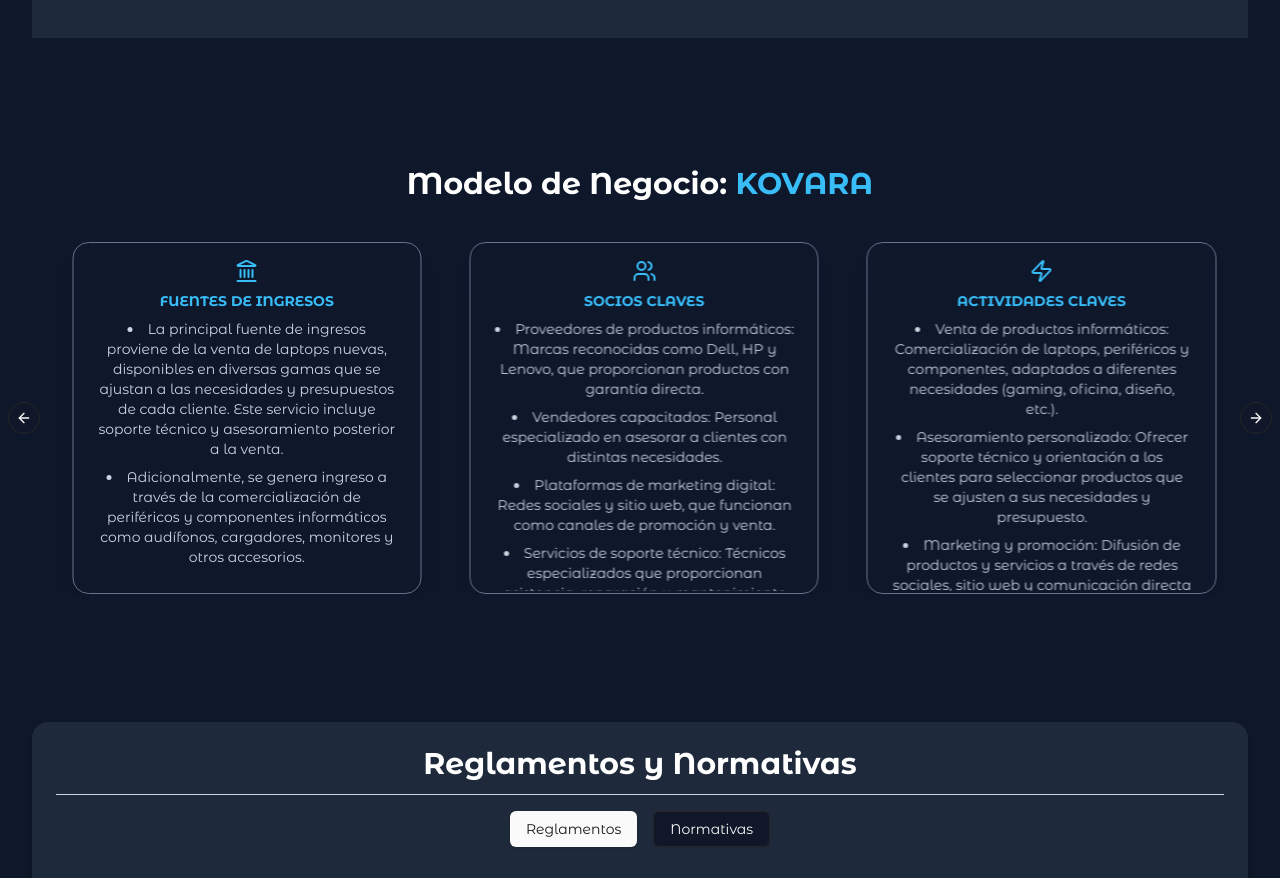
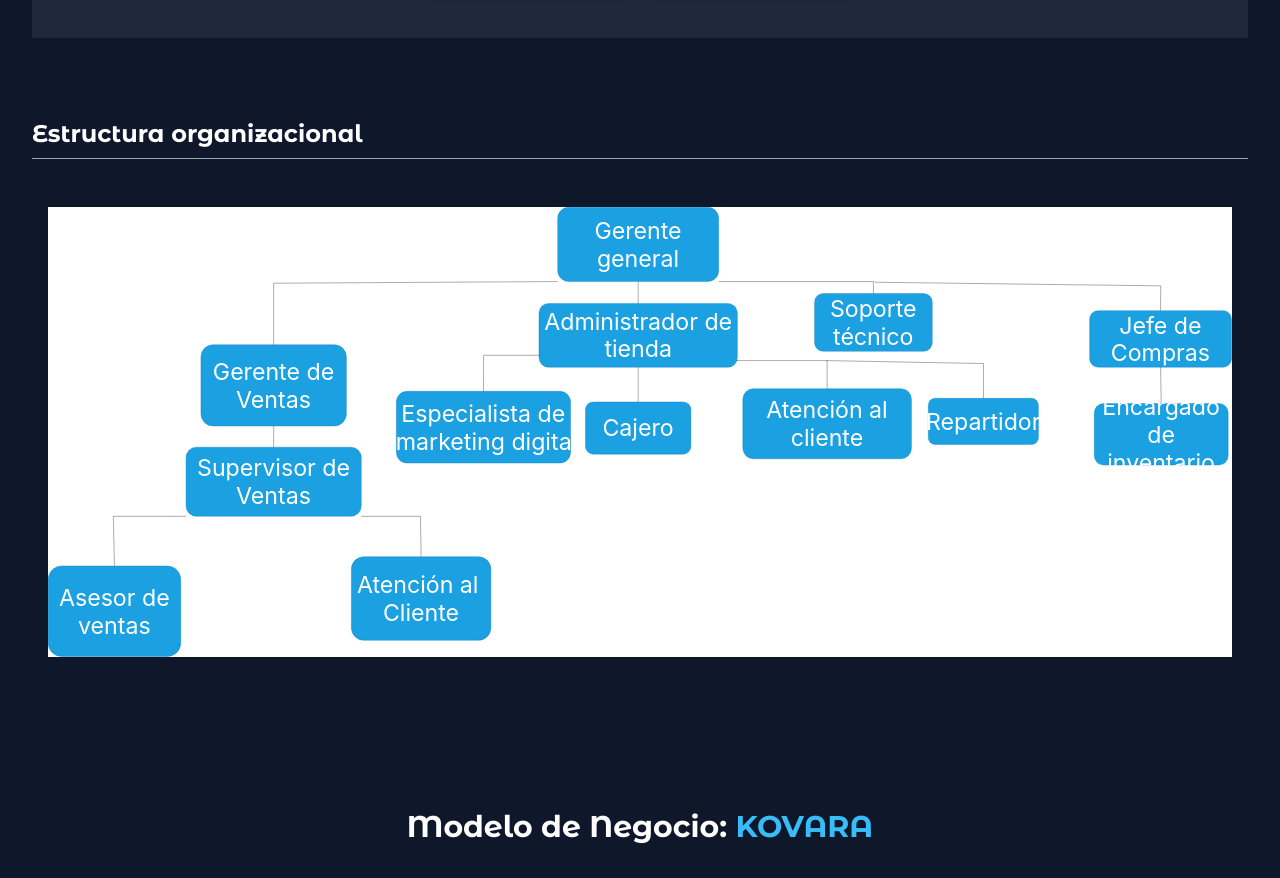
Before and after one commit to aaronportobanco/kovara-website, a Next.js app: page /about-us in a window 1280 px wide. Shown: the part 1853-2731 px from the top of the page. Built offline with nearby package versions, Linux system fonts and the light colour scheme.

Commit message:
Add SectionOrganigrama component to display organizational chart

```diff
--- a/src/app/about-us/components/CanvaSection.jsx
+++ b/src/app/about-us/components/CanvaSection.jsx
@@ -3,14 +3,25 @@
 import * as React from "react";
 import Autoplay from "embla-carousel-autoplay";
 import {
-  Carousel, CarouselContent, CarouselItem, CarouselNext, CarouselPrevious,
+  Carousel,
+  CarouselContent,
+  CarouselItem,
+  CarouselNext,
+  CarouselPrevious,
 } from "@/components/ui/carousel";
 
 import { Card, CardContent } from "@/components/ui/card";
 
-import { motion } from "framer-motion";
-
-import { Zap, Users, Gauge, BrainCog, HandHeart, Truck, PiggyBank, Landmark } from "lucide-react";
+import {
+  Zap,
+  Users,
+  Gauge,
+  BrainCog,
+  HandHeart,
+  Truck,
+  PiggyBank,
+  Landmark,
+} from "lucide-react";
 
 const canvasData = [
   {
@@ -101,11 +112,15 @@ const canvasData = [
       "Adicionalmente, se genera ingreso a través de la comercialización de periféricos y componentes informáticos como audífonos, cargadores, monitores y otros accesorios.",
     ],
   },
-]
+];
 
 export default function Canva() {
   const plugin = React.useRef(
-    Autoplay({ delay: 10000, stopOnInteraction: false, stopOnMouseEnter: false })
+    Autoplay({
+      delay: 10000,
+      stopOnInteraction: false,
+      stopOnMouseEnter: false,
+    })
   );
 
   return (
@@ -128,15 +143,10 @@ export default function Canva() {
               key={index}
               className="md:basis-1/1 lg:basis-1/3 flex-shrink-0 pl-10"
             >
-            <motion.div
-              initial={{ opacity: 0, y: 30, filter: "blur(8px)" }}
-              whileInView={{ opacity: 1, y: 0, filter: "blur(0px)" }}
-              transition={{ duration: 0.3, ease: "easeOut", delay: index * 0.1 }}
-              viewport={{ once: true }}
+              <Card
+                className="min-h-[22rem] bg-slate-900 text-white shadow-xl rounded-2xl border-slate-500
+                flex flex-col items-center justify-start mr-2"
               >
-              <Card className="min-h-[22rem] bg-slate-900 text-white shadow-xl rounded-2xl border-slate-500
-                flex flex-col items-center justify-start mr-2">
-
                 <item.icon className="w-6 h-6 text-sky-400 mb-2 mt-4" />
 
                 <h3 className="text-sm font-semibold text-sky-400 uppercase mb-2 text-center">
@@ -151,7 +161,6 @@ export default function Canva() {
                   </ul>
                 </CardContent>
               </Card>
-            </motion.div>
             </CarouselItem>
           ))}
         </CarouselContent>
--- a/src/app/about-us/components/MisionVisionSection.jsx
+++ b/src/app/about-us/components/MisionVisionSection.jsx
@@ -1,51 +1,31 @@
 "use client";
 import React from "react";
 
-import {
-  Eye, Zap
-} from "lucide-react";
+import { Eye, Zap } from "lucide-react";
 
-import {
-  Card, CardContent
-} from "@/components/ui/card";
-
-import { motion } from "framer-motion"
+import { Card, CardContent } from "@/components/ui/card";
 
 const MisionVision = () => {
   return (
     <Section title="Nuestra Misión y Visión">
       <div className="grid grid-cols-1 md:grid-cols-2 gap-6">
+        <CardItem icon={<Zap />} title="Misión">
+          Somos una tienda que brinda a nuestros clientes productos informáticos
+          de última generación, garantizando asesoramiento personalizado,
+          precios accesibles y un servicio confiable, con el compromiso de
+          mejorar la experiencia tecnológica de cada usuario.
+        </CardItem>
 
-          <motion.div
-            initial={{ opacity: 0, y: 20 }}
-            whileInView={{ opacity: 1, y: 0 }}
-            viewport={{ once: true }}
-            transition={{ duration: 0.5, ease: "easeOut" }}
-          >
-            <CardItem icon={<Zap />} title="Misión">
-              Somos una tienda que brinda a nuestros clientes productos informáticos de última generación,
-              garantizando asesoramiento personalizado, precios accesibles y un servicio confiable,
-              con el compromiso de mejorar la experiencia tecnológica de cada usuario.
+        <CardItem icon={<Eye />} title="Visión">
+          Ser la tienda líder en soluciones tecnológicas, ofreciendo equipos de
+          cómputo y accesorios de alta calidad, con un servicio al cliente
+          excepcional y precios competitivos, impulsando la innovación y
+          accesibilidad tecnológica en nuestra comunidad.
         </CardItem>
-          </motion.div>
-
-          <motion.div
-            initial={{ opacity: 0, y: 20 }}
-            whileInView={{ opacity: 1, y: 0 }}
-            viewport={{ once: true }}
-            transition={{ duration: 0.5, ease: "easeOut", delay: 0.1 }}
-          >
-            <CardItem icon={<Eye />} title="Visión">
-              Ser la tienda líder en soluciones tecnológicas, ofreciendo equipos de cómputo y
-              accesorios de alta calidad, con un servicio al cliente excepcional y precios competitivos,
-              impulsando la innovación y accesibilidad tecnológica en nuestra comunidad.
-            </CardItem>
-          </motion.div>
-
       </div>
     </Section>
-    )
-}
+  );
+};
 
 const Section = ({ title, children }) => (
   <section className="flex flex-col gap-6 w-full">
@@ -57,8 +37,10 @@ const Section = ({ title, children }) => (
 );
 
 const CardItem = ({ icon, title, children }) => (
-    <Card className="hover:shadow-[5px_5px_0_rgba(103,128,159,1)] transition-shadow duration-150 ease-linear cursor-pointer
-    bg-slate-800 text-white border border-slate-600">
+  <Card
+    className="hover:shadow-[5px_5px_0_rgba(103,128,159,1)] transition-shadow duration-150 ease-linear cursor-pointer
+    bg-slate-800 text-white border border-slate-600"
+  >
     <CardContent className="p-5 space-y-4">
       <div className="flex items-center gap-3">
         <div className="bg-slate-600 p-2 rounded-full">{icon}</div>
--- a/src/app/about-us/components/PoliticasSection.jsx
+++ b/src/app/about-us/components/PoliticasSection.jsx
@@ -7,8 +7,6 @@ import {
 import {
   HandCoins, ShieldCheck, EarthLock
 } from "lucide-react";
-
-// Comentario agregado para forzar commit XD
 
 const Politica = () => {
     return (
--- /dev/null
+++ b/src/app/about-us/components/SectionOrganigrama.jsx
@@ -0,0 +1,24 @@
+import Image from "next/image";
+
+const Organigrama = () => {
+  return (
+    <div className="w-full px-4 py-6">
+      {/* En moviles: scroll horizontal. En pantallas medianas en adelante: sin scroll */}
+
+      <div className="overflow-x-auto md:overflow-visible">
+        <div className="w-[1000px] sm:w-[1200px] md:w-full max-w-[1600px] mx-auto">
+          <Image
+            src="/images/Organigrama/Kovara_Organigrama.svg"
+            alt="Organigrama"
+            width={1600}
+            height={1200}
+            className="w-full h-auto object-contain"
+            priority
+          />
+        </div>
+      </div>
+    </div>
+  );
+};
+
+export default Organigrama;
--- a/src/app/about-us/components/ViewPDF.jsx
+++ b/src/app/about-us/components/ViewPDF.jsx
@@ -1,8 +1,6 @@
 "use client";
 
 import React from 'react';
-
-import { motion } from "framer-motion"
 
 const ManualMarca = () => {
   const pdfUrl = '/docs/ManualMarca.pdf';
@@ -10,38 +8,21 @@ const ManualMarca = () => {
 
   return (
     <div className="bg-slate-800 px-4 py-10 w-full flex flex-col items-center">
-        {/* Título */}
-        <motion.h2
-          initial={{ opacity: 0, filter: "blur(8px)" }}
-          animate={{ opacity: 1, filter: "blur(0px)" }}
-          transition={{ duration: 0.6, ease: "easeOut" }}
-          className="text-2xl sm:text-3xl font-bold text-gray-800 mb-6 text-center"
-        >
+      <h2 className="text-2xl sm:text-3xl font-bold text-gray-800 mb-6 text-center">
         Manual de Marca
-        </motion.h2>
+      </h2>
 
-        {/* Portada */}
-        <motion.div
-          initial={{ opacity: 0, scale: 0.9, filter: "blur(6px)" }}
-          animate={{ opacity: 1, scale: 1, filter: "blur(0px)" }}
-          transition={{ duration: 0.7, ease: "easeOut", delay: 0.1 }}
-          whileHover={{ scale: 1.02 }}
-          className="w-full max-w-sm sm:max-w-md shadow-lg rounded-xl overflow-hidden mb-8"
-        >
+      {/* Imagen de portada */}
+      <div className="w-full max-w-sm sm:max-w-md shadow-lg rounded-xl overflow-hidden mb-8">
         <img
           src={portadaUrl}
           alt="Portada del Manual"
           className="w-full h-auto object-cover"
         />
-        </motion.div>
+      </div>
 
       {/* Botones */}
-        <motion.div
-          initial={{ opacity: 0, y: 10, filter: "blur(4px)" }}
-          animate={{ opacity: 1, y: 0, filter: "blur(0px)" }}
-          transition={{ duration: 0.5, delay: 0.2 }}
-          className="flex flex-col sm:flex-row gap-4 w-full sm:justify-center items-center"
-        >
+      <div className="flex flex-col sm:flex-row gap-4 w-full sm:justify-center items-center">
         <button
           onClick={() => window.open(pdfUrl, '_blank')}
           className="bg-blue-600 text-white px-6 py-2 rounded-lg shadow hover:bg-blue-700 transition w-full sm:w-auto"
@@ -58,9 +39,8 @@ const ManualMarca = () => {
             Descargar Manual
           </div>
         </a>
-        </motion.div>
       </div>
-
+    </div>
   );
 };
 
--- a/src/app/about-us/page.jsx
+++ b/src/app/about-us/page.jsx
@@ -15,6 +15,7 @@ import Valores from "./components/ValorSection";
 import Politica from "./components/PoliticasSection";
 import ReglamentosNormativas from "./components/ReglamentosNormativasSection";
 import Canva from "./components/CanvaSection";
+import Organigrama from './components/SectionOrganigrama';
 
 // Main Page
 const AboutUsPage = () => {
@@ -53,6 +54,9 @@ const AboutUsPage = () => {
         <Section title="Manual de marca">
           <ManualMarca />
         </Section>
+        <Section title="Estructura organizacional">
+          <Organigrama />
+        </Section>
         <Canva />
         <ReglamentosNormativas />
       </section>
```
Also changed, not shown: public/images/Organigrama/Kovara_Organigrama.svg (added). Lines whose indentation alone changed are shown as unchanged.
